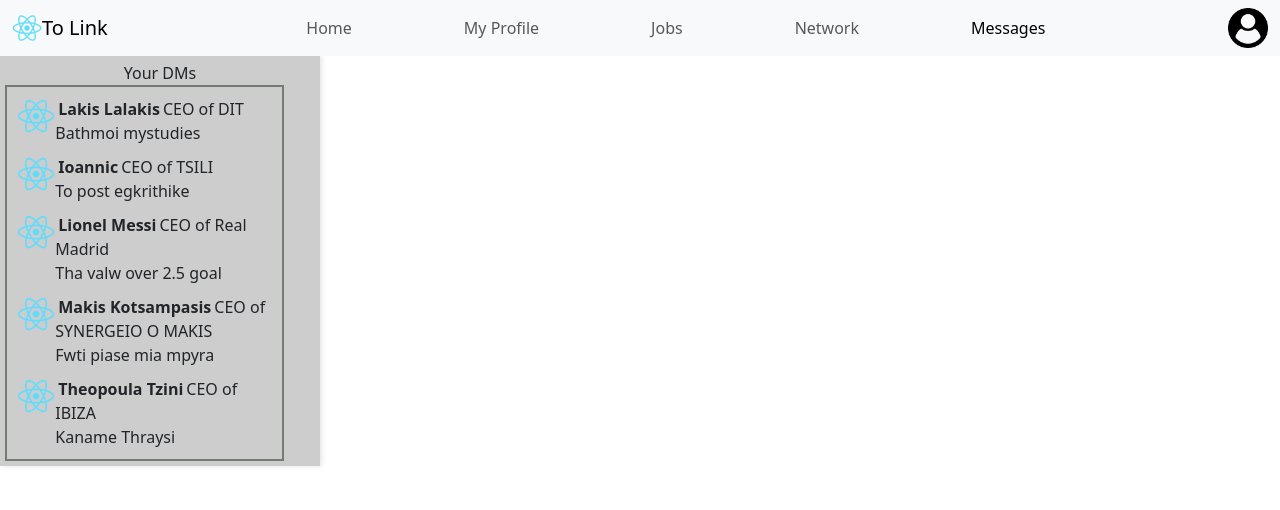
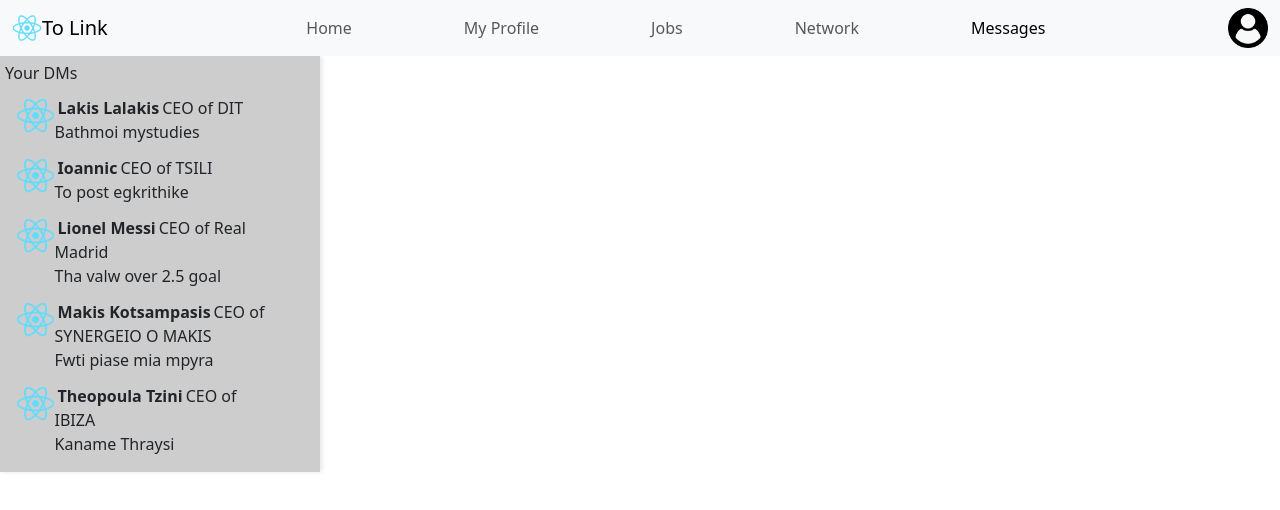
Before and after one commit to DPorichis/to-link, a React (Create React App) app: page /user/messages in a window 1280 px wide. Shown: the top 510 px of the page. Built offline with nearby package versions, Linux system fonts and the light colour scheme.

Commit message:
css updates

```diff
--- a/src/Components/Profile/ProfileDms.css
+++ b/src/Components/Profile/ProfileDms.css
@@ -1,3 +1,3 @@
 .linkdms:hover{
-    background-color: rgb(122, 122, 122);
+    background-color: rgb(182, 181, 181);
 }
--- a/src/Components/Profile/ProfileDms.js
+++ b/src/Components/Profile/ProfileDms.js
@@ -10,7 +10,8 @@
 
 return(
 
-<li className = "linkdms" key={props.name} style={{display:"flex", textAlign:"start",flexDirection: "row",margin:"5px", cursor:"pointer"}}>
+<li className = "linkdms" key={props.name} style={{display:"flex", textAlign:"start",flexDirection: "row",margin:"5px", cursor:"pointer", border: "1px solid transparent",
+            borderRadius: "10px"}}>
                             <img src="/logo192.png" alt="Avatar" style={{width :"15%",flexDirection: "column",height: "20%"}} className="link-image" />
                             <div>
                                 <p style={{margin: "0"}}>
--- a/src/Components/Profile/ProfileSmall.css
+++ b/src/Components/Profile/ProfileSmall.css
@@ -1,7 +1,7 @@
 
 .link{
   width: 100%;
-  border: 2px solid rgb(115, 123, 115);
+  order: 2px solid rgb(115, 123, 115);
   padding: 10px;
   margin: 2px 0;
   box-sizing: border-box;
--- a/src/Pages/User/MessagesPGU.js
+++ b/src/Pages/User/MessagesPGU.js
@@ -43,8 +43,10 @@
         <div>
             <Header log="user" act="messages"/>
             <div className="sidebar">
-            Your DMs
-                <div className = "Links">
+                <div style={{ textAlign: "left" }}>
+                Your DMs
+                </div>
+                <div className = "LinksDms">
                 {links.map((link) =>
                 <ProfileDms name = {link.name} title = {link.title} Message={link.Message} />
             )}
--- a/src/Pages/User/homePGU.css
+++ b/src/Pages/User/homePGU.css
@@ -14,6 +14,8 @@
   box-sizing: border-box;
   display: flex;
   flex-direction: row;
+  border-Radius: 10px;
+
 }
 
 
@@ -25,18 +27,15 @@
     box-sizing: border-box;
     display: flex;
     flex-direction: column;
+    border-Radius: 10px;
 }
 
-.link{
-  width: 100%;
-  border: 2px solid rgb(115, 123, 115);
-  padding: 10px;
-  margin: 2px 0;
-  box-sizing: border-box;
-  display: flex ;
-  align-items: flex-start;
-  list-style-type: none;
+.LinksDms
+{
+    width: 90%;
+    padding: 5px 5px;
+    box-sizing: border-box;
+    display: flex;
+    flex-direction: column;
+    border-Radius: 10px;
 }
-.link-title{
-    color: #84737a;
-}
```
